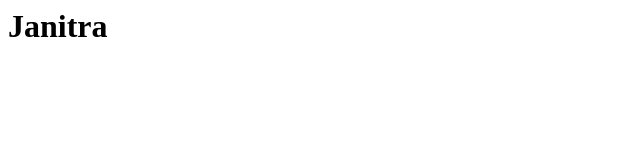
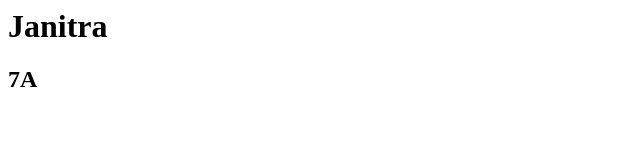
Before and after one commit to nihh3002/proyek_1shtu, a plain HTML site: page index.html in a window 1280 px wide. Shown: the full height of the page, 0-640 px from the left. Drawn offline with Linux system fonts and the light colour scheme.

Commit message:
Update index.html

```diff
--- a/index.html
+++ b/index.html
@@ -1 +1,2 @@
 <H1>Janitra</H1>
+<H2>7A</H2>
```
